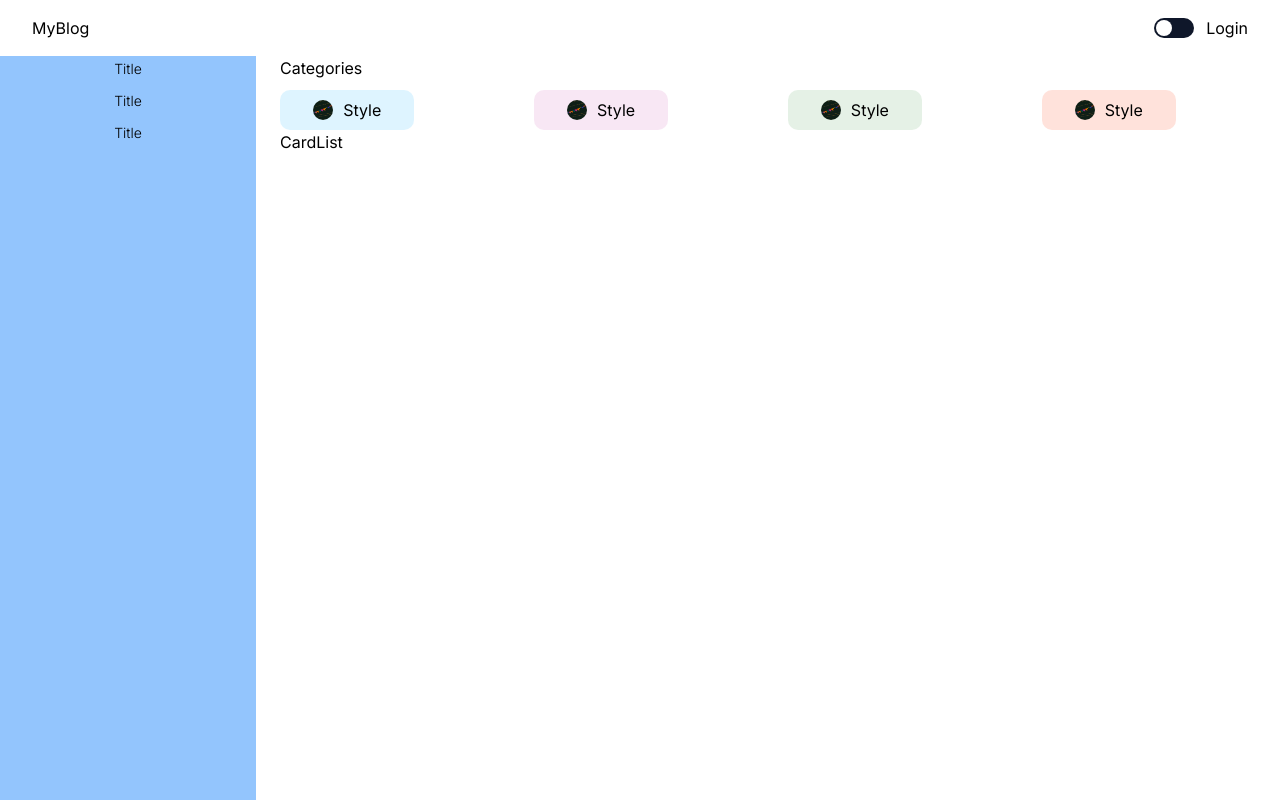
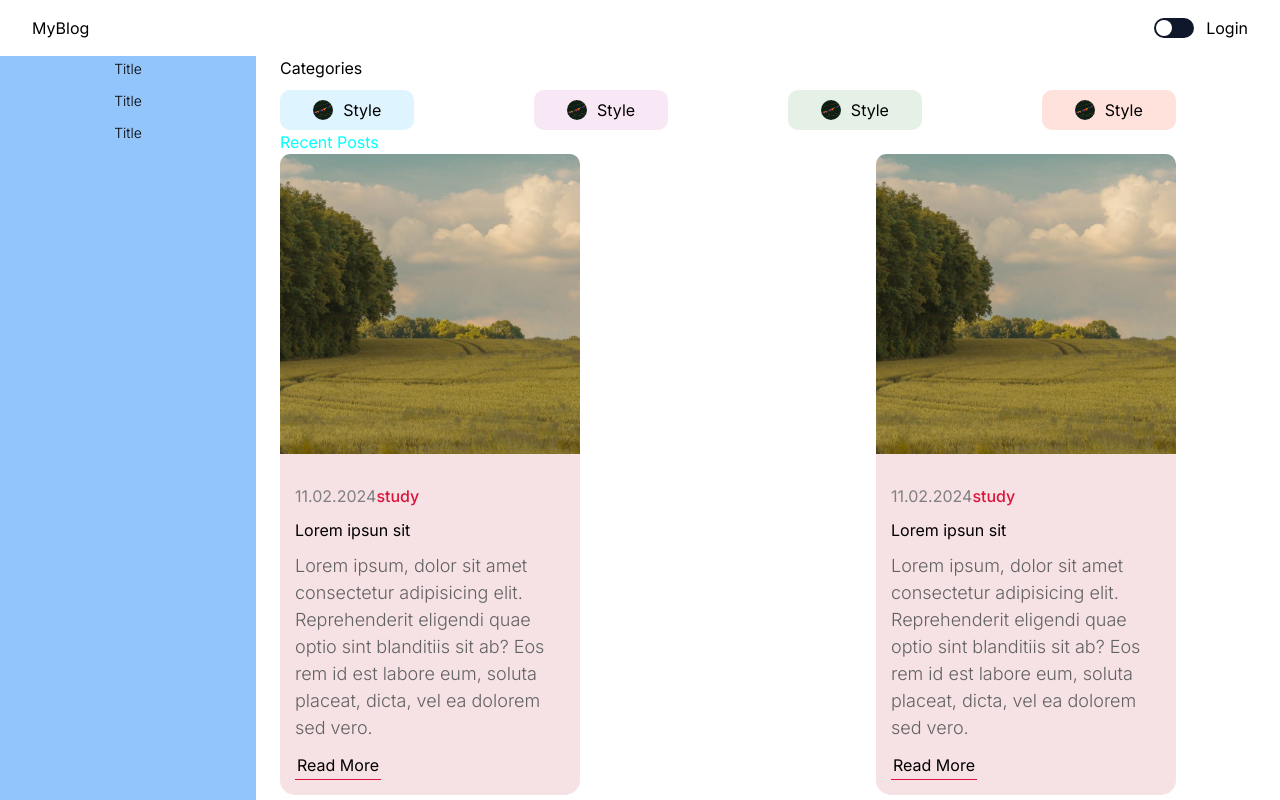
Before and after one commit to meifruit/myblog, a Next.js app: page / in a window 1280 px wide. Shown: the top 800 px of the page. Built offline with nearby package versions, Linux system fonts and the light colour scheme.

Commit message:
add card

```diff
--- a/src/app/page.jsx
+++ b/src/app/page.jsx
@@ -1,4 +1,4 @@
-import CardList from "../components/CardList";
+import CardList from "../components/cardList/CardList";
 import CategoryList from "../components/category/CategoryList";
 import Dashboard from "../components/Dashboard";
 
--- a/src/components/CardList.jsx
+++ /dev/null
@@ -1,5 +0,0 @@
-const CardList = () => {
-  return <div>CardList</div>;
-};
-
-export default CardList;
--- /dev/null
+++ b/src/components/card/Card.jsx
@@ -0,0 +1,31 @@
+import Link from "next/link";
+import style from "./card.module.css";
+import Image from "next/image";
+const Card = () => {
+  return (
+    <div className={style.container}>
+      <div className={style.imageContainer}>
+        <Image src="/photo.jpeg" alt="" fill className={style.image} />
+      </div>
+      <div className={style.textContainer}>
+        <div className="detail">
+          <span className={style.date}>11.02.2024</span>
+          <span className={style.category}>study</span>
+        </div>
+        <Link href={"/"}>
+          <h1>Lorem ipsun sit </h1>
+        </Link>
+        <p className={style.desc}>
+          Lorem ipsum, dolor sit amet consectetur adipisicing elit.
+          Reprehenderit eligendi quae optio sint blanditiis sit ab? Eos rem id
+          est labore eum, soluta placeat, dicta, vel ea dolorem sed vero.
+        </p>
+        <Link href={"/"} className={style.link}>
+          Read More
+        </Link>
+      </div>
+    </div>
+  );
+};
+
+export default Card;
--- /dev/null
+++ b/src/components/card/card.module.css
@@ -0,0 +1,44 @@
+.container {
+  margin-bottom: 50px;
+  display: flex;
+  flex-wrap: wrap;
+  gap: 15px;
+  width: 300px;
+  border-radius: 15px;
+  background-color: rgb(246, 225, 228);
+}
+.imageContainer {
+  height: 300px;
+  width: 300px;
+  position: relative;
+  overflow: hidden; /* Ensures the image fits within the border radius */
+  border-radius: 10px 10px 0 0;
+}
+.image {
+  object-fit: cover;
+}
+.textContainer {
+  display: flex;
+  flex-direction: column;
+  flex-wrap: wrap;
+  gap: 10px;
+  justify-content: flex-start;
+  padding: 15px;
+}
+.date {
+  color: gray;
+}
+.category {
+  color: crimson;
+  font-weight: 500;
+}
+.desc {
+  font-size: 18px;
+  font-weight: 300;
+  color: var(--softTextColor);
+}
+.link {
+  border-bottom: 1px solid crimson;
+  width: max-content;
+  padding: 2px;
+}
--- /dev/null
+++ b/src/components/cardList/CardList.jsx
@@ -0,0 +1,20 @@
+import Image from "next/image";
+import Pagination from "../Pagination";
+import style from "./cardlist.module.css";
+import Card from "../card/Card";
+const CardList = () => {
+  return (
+    <div className={style.container}>
+      <h1 className={style.title}>Recent Posts</h1>
+      <div className={style.posts}>
+        <Card />
+        <Card />
+        <Card />
+        <Card />
+      </div>
+      <Pagination />
+    </div>
+  );
+};
+
+export default CardList;
--- /dev/null
+++ b/src/components/cardList/cardlist.module.css
@@ -0,0 +1,14 @@
+.container {
+}
+.title {
+  color: aqua;
+}
+
+.posts {
+  display: flex;
+  flex-wrap: wrap;
+  flex-direction: row;
+  justify-content: space-between;
+  gap: 20px;
+  overflow: hidden;
+}
```
Also changed, not shown: public/photo.jpeg (added).
